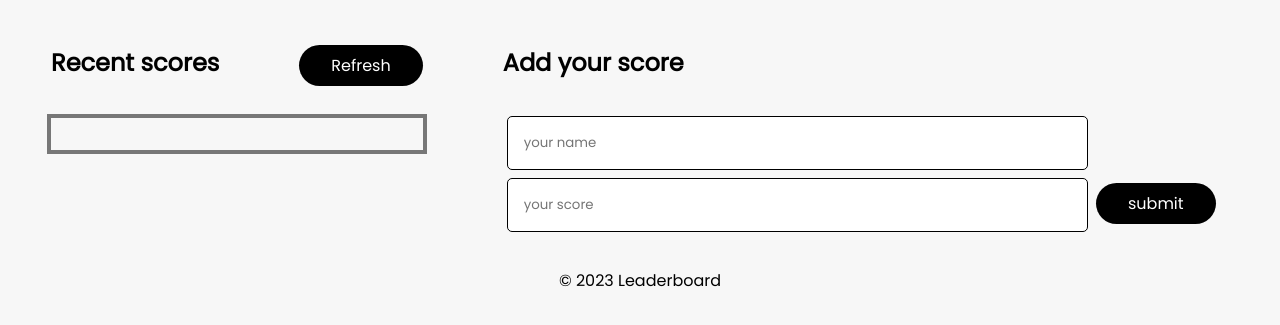
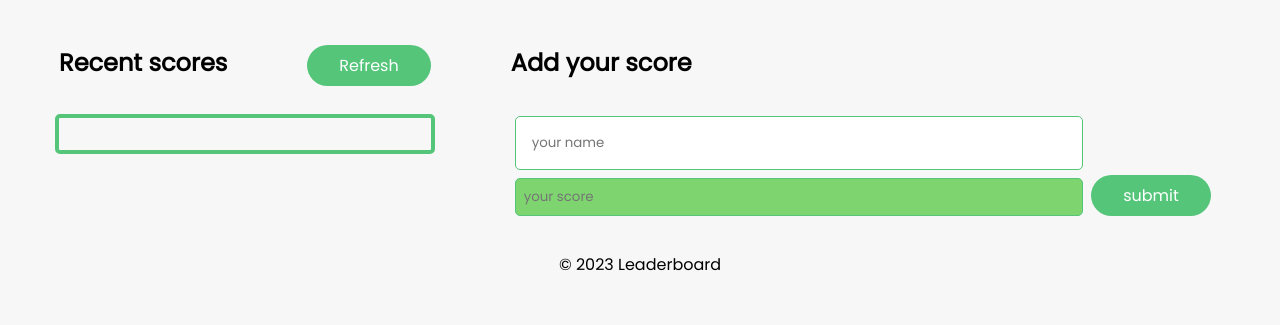
Before and after one commit to naolkidanu/Leaderboard, a website built with webpack: page src/index.html in a window 1280 px wide. Shown: the part 123-448 px from the top of the page. Built offline with nearby package versions, Linux system fonts and the light colour scheme; no server answers.

Commit message:
Add styles on HTML contents

```diff
--- a/src/style.css
+++ b/src/style.css
@@ -10,6 +10,9 @@
 }
 
 :root {
+  --color-primary: #55c57a;
+  --color-primary-dark: #28b485;
+  --color-primary-light: #7ed56f;
   --color-grey-dark: #777;
   --color-white: #fff;
   --color-black: #000;
@@ -47,30 +50,32 @@ body {
   padding: 0.5rem 2rem;
   display: inline-block;
   border-radius: 10rem;
-  background: var(--color-black);
+  background: var(--color-primary);
   color: var(--color-white);
 }
 
 .btn:hover {
+  transform: translateY(-0.3rem);
   box-shadow: 0 0.5rem 0.5rem rgba(0, 0, 0, 0.2);
 }
 
 .section-score__content {
-  outline: 0.25rem solid var(--color-grey-dark);
+  border-radius: 1px;
+  outline: 0.25rem solid var(--color-primary);
   padding: 1rem 0;
   margin: 2rem 0;
 }
 
-.score__list {
+.score {
   list-style: none;
   padding: 0.5rem;
 }
 
-.score__list:nth-child(even) {
-  background: var(--color-black);
+.score:nth-child(even) {
+  background: var(--color-primary-light);
 }
 
-.score__list:nth-child(odd) {
+.score:nth-child(odd) {
   background: var(--color-white);
 }
 
@@ -81,7 +86,7 @@ body {
 input {
   width: 80%;
   padding: 1rem;
-  border: 1px solid var(--color-black);
+  border: 1px solid var(--color-primary);
   border-radius: 5px;
   margin: 0.25rem;
 }
```
